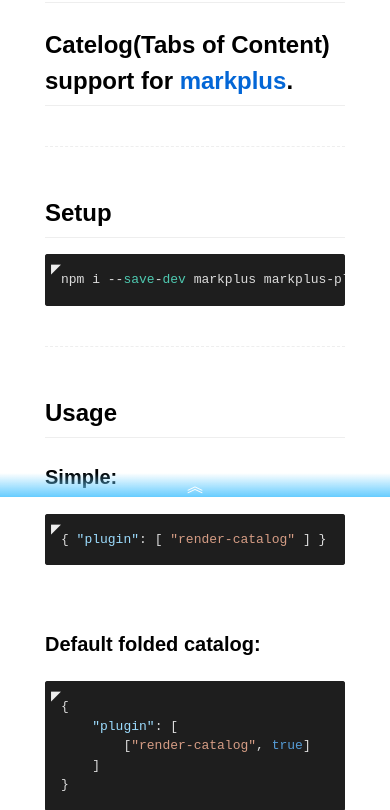
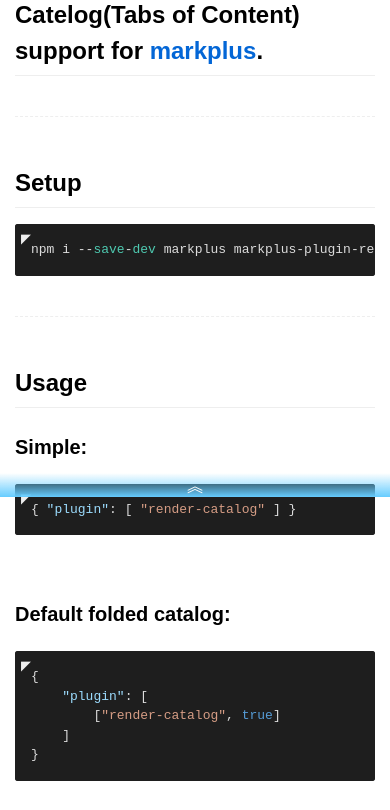
Before and after one commit to zhengxiaoyao0716/markplus-plugin-render-catalog, a website: page index.html in a window 390 px wide. Shown: the part 347-1157 px from the top of the page. Drawn offline with Linux system fonts and the light colour scheme.

Commit message:
Mobile adapter

```diff
--- a/index.html
+++ b/index.html
@@ -1,6 +1,7 @@
 <!DOCTYPE html>
 <!-- Markplus: MarkplusPluginRenderCatalog -->
 <meta charset="UTF-8">
+<meta name="viewport" content="width=device-width, initial-scale=1, maximum-scale=1, minimum-scale=1, user-scalable=no, shrink-to-fit=no">
 <title>MarkplusPluginRenderCatalog</title>
 <script>window.Promise || document.writeln('<script src="https://cdn.jsdelivr.net/npm/babel-polyfill@6.26.0/dist/polyfill.min.js"><' + '/script>');</script>
 
@@ -11,6 +12,9 @@
         font-family: arial,tahoma,'Microsoft Yahei','\5b8b\4f53',sans-serif;
         padding: 45px;
         line-height: 1.5;
+    }
+    @media screen and (max-width: 600px) {
+        .Markplus { padding: 15px; }
     }
     .Markplus .Target {
         display: block;
@@ -382,7 +386,7 @@
                 return document.createElement('span');
             }]],
             /** replace the sugars to it's raw syntax */
-            htmlSugars: [[/!\[(.*?)\]\((.*?)\)/g, '<img src="$2" alt="$1"></img>'], [/\[(.*?)\]\((.*?)\)/g, function () {
+            htmlSugars: [[/!\[(.*?)\]\((.*?)\)/g, '<img src="$2" alt="$1">'], [/\[(.*?)\]\((.*?)\)/g, function () {
                 for (var _len = arguments.length, $ = Array(_len), _key = 0; _key < _len; _key++) {
                     $[_key] = arguments[_key];
                 }
```
